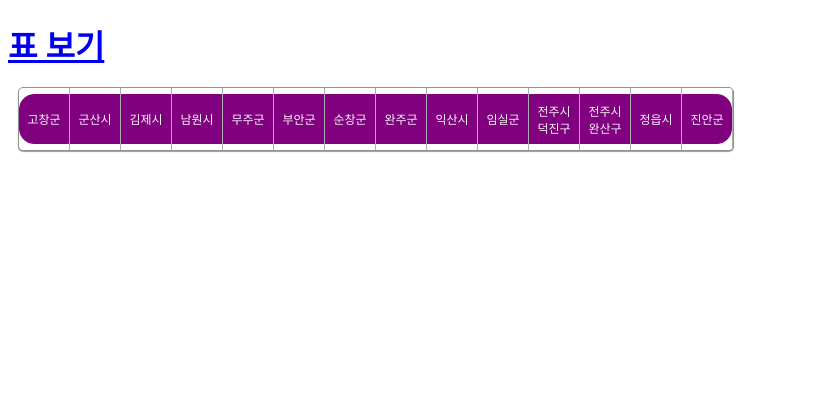
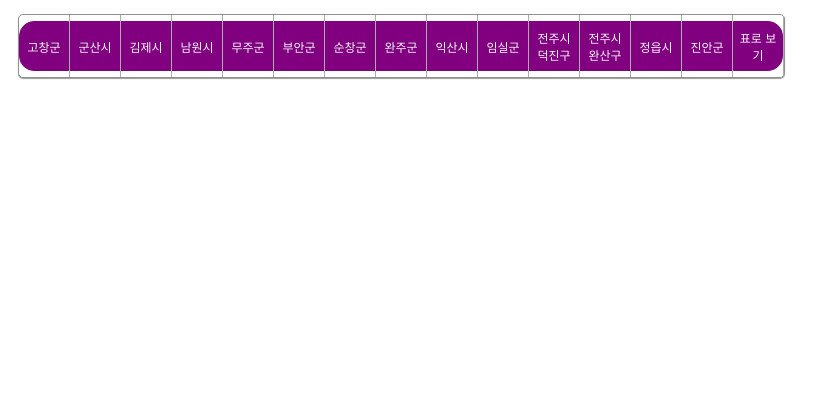
Before and after one commit to narin111/COVID19-MAP, a Django app: template cmapsite/corona/templates/corona/index.html in a window 1280 px wide. Shown: the top 420 px of the page, without its empty margins (0-840 px from the left). After the commit the page ends 79 px from the top, so only its background shows below. Run offline with Django 3.2, Linux system fonts and the light colour scheme; the template is opened without the code that fills it, so the values that code supplies are empty; some libraries are stand-ins or nearby versions.

Commit message:
addTableButton

```diff
--- a/cmapsite/corona/templates/corona/index.html
+++ b/cmapsite/corona/templates/corona/index.html
@@ -48,7 +48,7 @@
         }
 
         #category li:hover {
-            background: #ffe6e6;
+            background: rgba(255, 254, 255, 0);
             border-left: 1px solid #acacac;
             margin-left: -1px;
         }
@@ -158,6 +158,7 @@
         #buttonlast {
             margin-right: 0px;
             border-radius: 0px 15px 15px 0px;
+            width: 150px;
         }
 
         #btn_group button {
@@ -177,9 +178,12 @@
     </style>
 </head>
 
-<h1>
+
+<!-- <h1>
     <a href="{% url 'chart' %}">표 보기 </a>
-</h1>
+</h1> -->
+
+
 <body>
     <link rel="stylesheet" href="mapstyle.css">
     <p style="margin-top:-12px">
@@ -206,7 +210,9 @@
                 <li><button id="button1" onclick="areabutton('덕진')">전주시 덕진구</button></li>
                 <li><button id="button1" onclick="areabutton('완산')">전주시 완산구</button></li>
                 <li><button id="button1" onclick="areabutton('정읍')">정읍시</button></li>
-                <li><button id="buttonlast" onclick="areabutton('진안')">진안군</button></li>
+                <li><button id="button1" onclick="areabutton('진안')">진안군</button></li>
+                <li><button id="buttonlast" onclick="location.href='{% url 'chart' %}'">표로 보기</button></li>
+
                 <script>
                     function areabutton(s) {
                         var gc = new kakao.maps.LatLng(35.435679510737884, 126.70184511009032),
```
